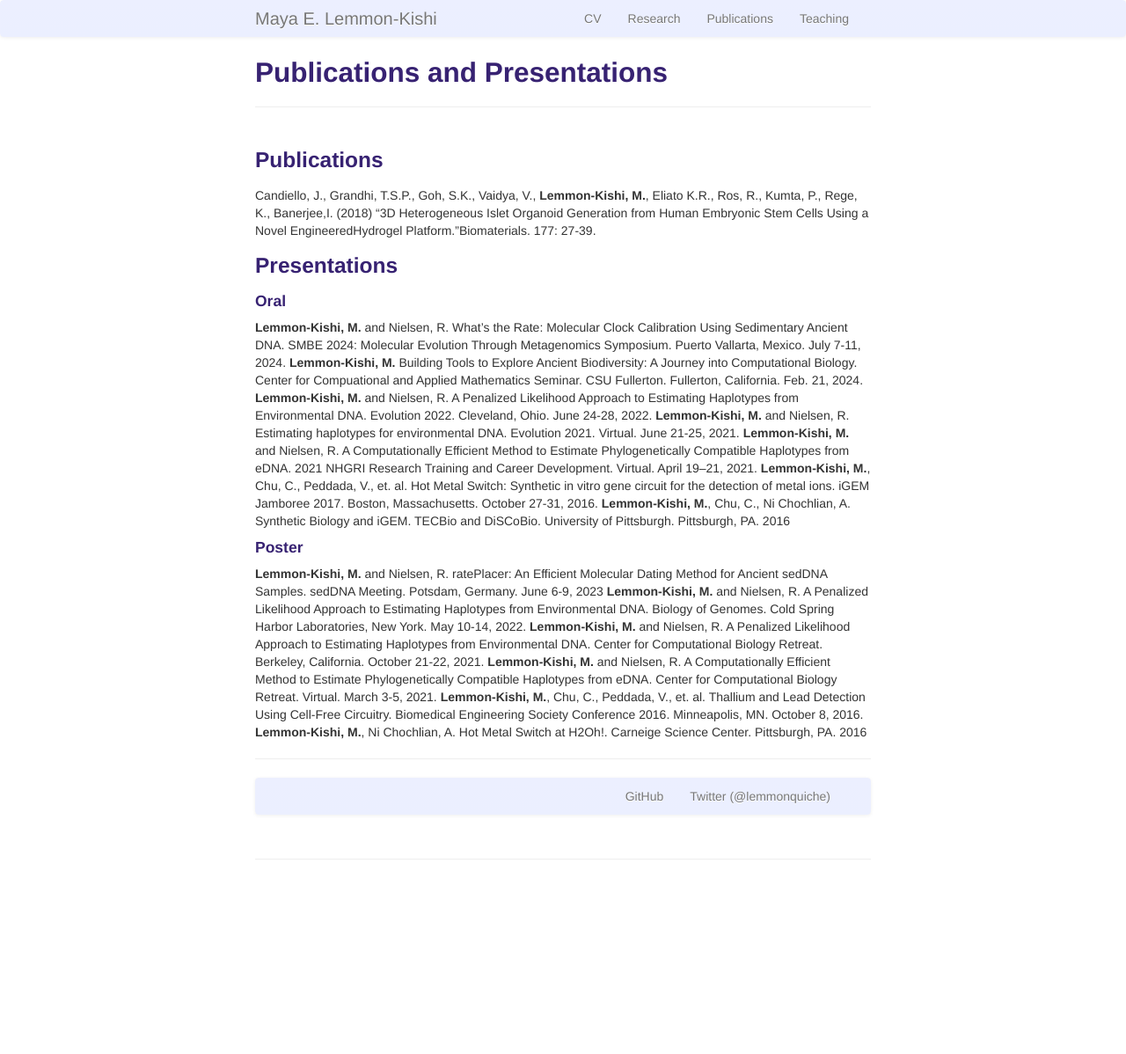
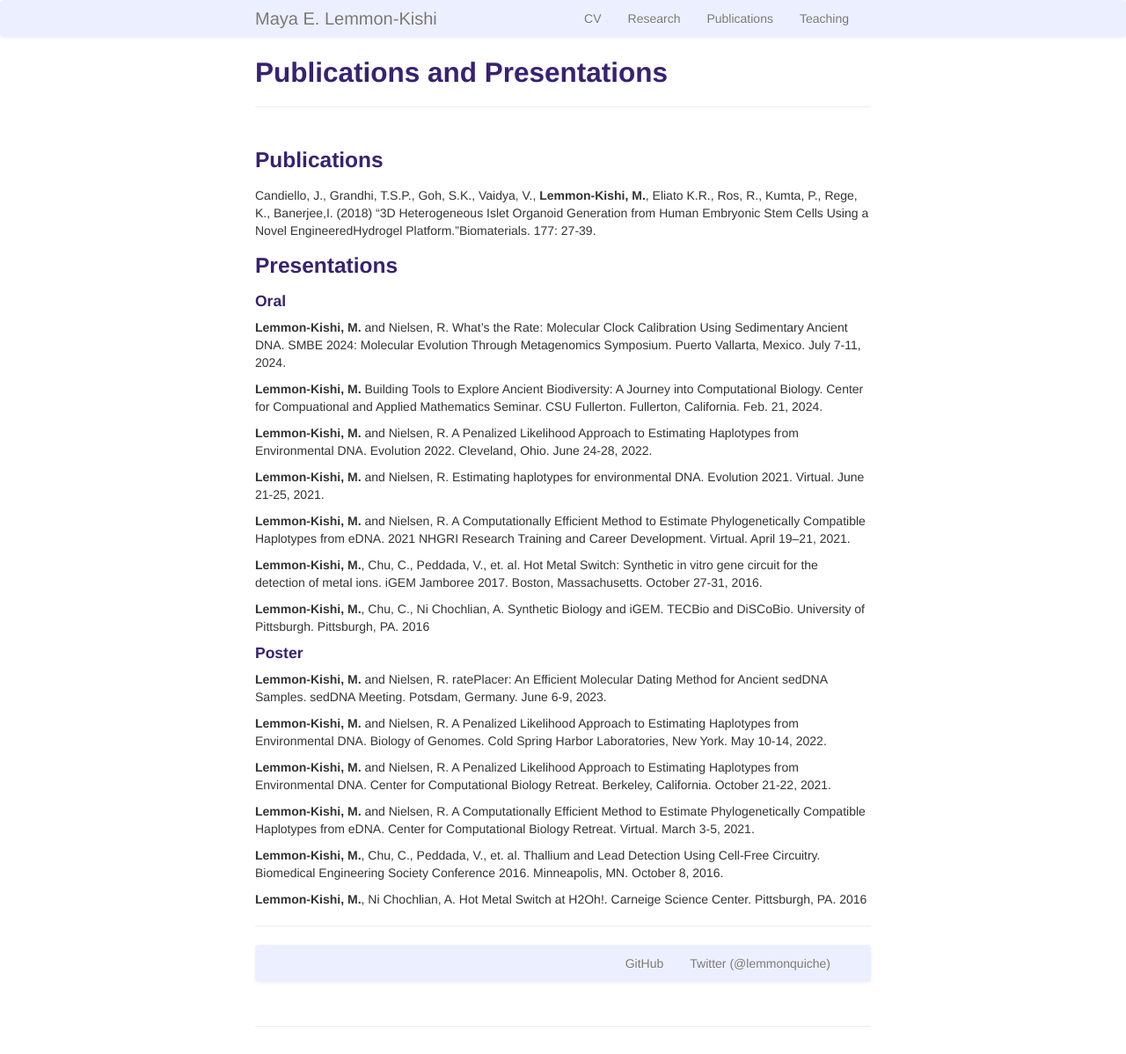
Before and after one commit to lemmonquiche/lemmonquiche.github.io, a Jekyll site: the page built from pages/publications.md, in a window 1280 px wide. Shown: the whole page at 88% size. Built offline with Jekyll 4.4.1, drawn with Linux system fonts in a browser that asks for light colours; before the commit the page ends 1008 px from its top, so only the background shows below that.

```diff
--- a/pages/publications.md
+++ b/pages/publications.md
@@ -12,19 +12,30 @@ Candiello, J., Grandhi, T.S.P., Goh, S.K., Vaidya, V., <b>Lemmon-Kishi, M.</b>,
 
 #### Oral
 <b>Lemmon-Kishi, M.</b> and Nielsen, R. What’s the Rate: Molecular Clock Calibration Using Sedimentary Ancient DNA. SMBE 2024: Molecular Evolution Through Metagenomics Symposium. Puerto Vallarta, Mexico. July 7-11, 2024.
+
 <b>Lemmon-Kishi, M.</b> Building Tools to Explore Ancient Biodiversity: A Journey into Computational Biology. Center for Compuational and Applied Mathematics Seminar. CSU Fullerton. Fullerton, California. Feb. 21, 2024.
+
 <b>Lemmon-Kishi, M.</b> and Nielsen, R. A Penalized Likelihood Approach to Estimating Haplotypes from Environmental DNA. Evolution 2022. Cleveland, Ohio. June 24-28, 2022.
+
 <b>Lemmon-Kishi, M.</b> and Nielsen, R. Estimating haplotypes for environmental DNA. Evolution 2021. Virtual. June 21-25, 2021.
+
 <b>Lemmon-Kishi, M.</b> and Nielsen, R. A Computationally Efficient Method to Estimate Phylogenetically Compatible Haplotypes from eDNA. 2021 NHGRI Research Training and Career Development. Virtual. April 19–21, 2021.
+
 <b>Lemmon-Kishi, M.</b>, Chu, C., Peddada, V., et. al. Hot Metal Switch: Synthetic in vitro gene circuit for the detection of metal ions. iGEM Jamboree 2017. Boston, Massachusetts. October 27-31, 2016.
+
 <b>Lemmon-Kishi, M.</b>, Chu, C., Ni Chochlian, A. Synthetic Biology and iGEM. TECBio and DiSCoBio. University of Pittsburgh. Pittsburgh, PA. 2016
 
 #### Poster
-<b>Lemmon-Kishi, M.</b> and Nielsen, R. ratePlacer: An Efficient Molecular Dating Method for Ancient sedDNA Samples. sedDNA Meeting. Potsdam, Germany. June 6-9, 2023
+<b>Lemmon-Kishi, M.</b> and Nielsen, R. ratePlacer: An Efficient Molecular Dating Method for Ancient sedDNA Samples. sedDNA Meeting. Potsdam, Germany. June 6-9, 2023.
+
 <b>Lemmon-Kishi, M.</b> and Nielsen, R. A Penalized Likelihood Approach to Estimating Haplotypes from Environmental DNA. Biology of Genomes. Cold Spring Harbor Laboratories, New York. May 10-14, 2022.
+
 <b>Lemmon-Kishi, M.</b> and Nielsen, R. A Penalized Likelihood Approach to Estimating Haplotypes from Environmental DNA. Center for Computational Biology Retreat. Berkeley, California. October 21-22, 2021.
+
 <b>Lemmon-Kishi, M.</b> and Nielsen, R. A Computationally Efficient Method to Estimate Phylogenetically Compatible Haplotypes from eDNA. Center for Computational Biology Retreat. Virtual. March 3-5, 2021.
+
 <b>Lemmon-Kishi, M.</b>, Chu, C., Peddada, V., et. al. Thallium and Lead Detection Using Cell-Free Circuitry. Biomedical Engineering Society Conference 2016. Minneapolis, MN. October 8, 2016.
+
 <b>Lemmon-Kishi, M.</b>, Ni Chochlian, A. Hot Metal Switch at H2Oh!. Carneige Science Center. Pittsburgh, PA. 2016
 
 ---
```
